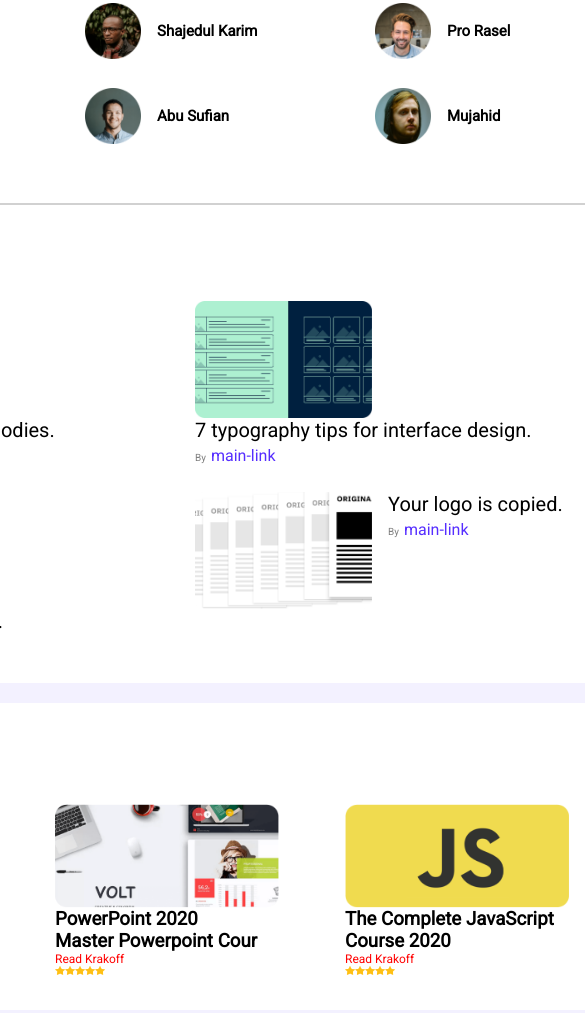
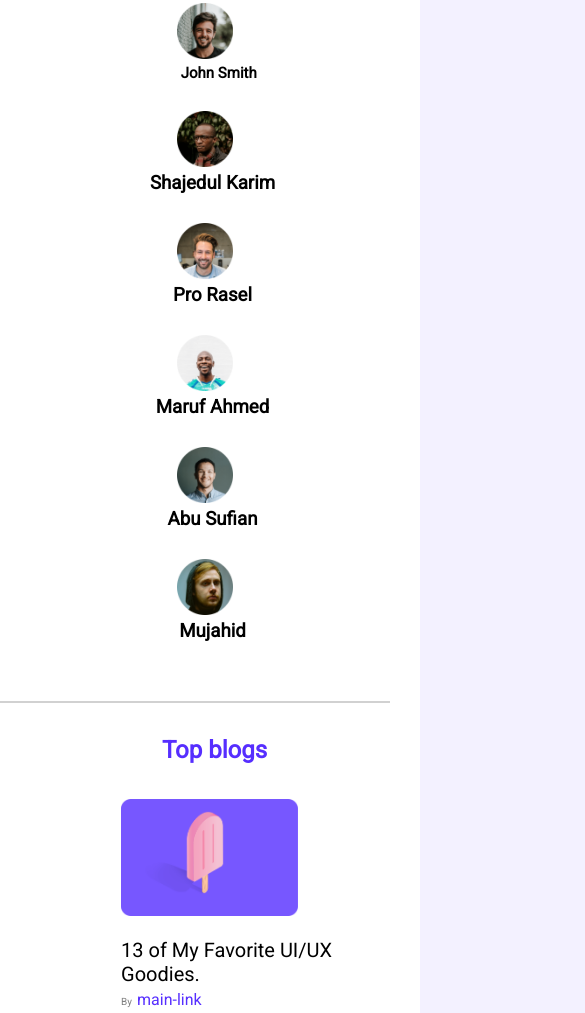
Before and after one commit to Armanur22880/css-landing-page, a plain HTML site: page index.html in a window 390 px wide. Shown: the part 224-1237 px from the top of the page, 585 px wide, since content can reach past the window. Drawn offline with Linux system fonts and the light colour scheme; a web font is replaced by a local one.

Commit message:
css-landing-page commit

```diff
--- a/index.html
+++ b/index.html
@@ -8,6 +8,7 @@
 <link rel="preconnect" href="https://fonts.gstatic.com" crossorigin>
 <link href="https://fonts.googleapis.com/css2?family=Licorice&family=Poppins:wght@400;500&family=Roboto:wght@300;400&display=swap" rel="stylesheet">
     <link rel="stylesheet" href="style.css">
+    <link rel="stylesheet" href="style2.css">
     <style>
 
     </style>
@@ -46,23 +47,23 @@
                     </div>
                     <div class="player">
                         <img src="images\players\player-2.png" alt="">
-                        <h2>Shajedul Karim</h2>
+                        <h3>Shajedul Karim</h2>
                     </div>
                     <div class="player">
                         <img src="images\players\player-3.png" alt="">
-                        <h2>Pro Rasel</h2>
+                        <h3>Pro Rasel</h2>
                     </div>
                     <div class="player">
                         <img src="images\players\player-4.png" alt="">
-                        <h2>Maruf Ahmed</h2>
+                        <h3>Maruf Ahmed</h2>
                     </div>
                     <div class="player">
                         <img src="images\players\player-5.png" alt="">
-                        <h2>Abu Sufian</h2>
+                        <h3>Abu Sufian</h2>
                     </div>
                     <div class="player">
                         <img src="images\players\player-6.png" alt="">
-                        <h2>Mujahid</h2>
+                        <h3>Mujahid</h2>
                     </div>
                    </div>
                </div>
--- a/style.css
+++ b/style.css
@@ -9,7 +9,7 @@
 }
 .player{
     display: flex;
-    flex-wrap: wrap;
+
     align-items: center;
     padding-bottom:29px;
     margin-left: 35px;
@@ -24,6 +24,85 @@
 
 
 }
+/* @media only screen and (max-width:688px) {
+    .containers{
+        width:100%;
+    }
+
+section.containers {
+    width: 100%;
+}
+.containers .top-players{
+    display: flex;
+    flex-direction: column;
+    justify-content: center;
+    align-items: center;
+
+}
+.containers .top-players h2{
+    margin-left: 10%;
+}
+    .players{
+        grid-template-columns: repeat(1,1fr);
+        justify-content: center;
+
+    }
+    .players .player{
+        display: flex;
+        flex-direction: column;
+
+    }
+    .players .player img{
+        margin-bottom:5px;
+    }
+    .containers .top-blogs{
+        display: flex;
+        flex-direction: column;
+        justify-content: center;
+        align-items: center;
+
+    }
+    .containers .top-blogs h2{
+        margin-left: 10%;
+    }
+    .top-blogs .blog-container{
+        grid-template-columns: repeat(1,1fr);
+    }
+    .top-blogs .blog-container .blogs{
+        display: flex;
+        flex-direction: column;
+        padding-left:30%;
+
+    }
+    .top-blogs .blog-container .blogs img{
+        margin-bottom: 10%;
+    }
+    .containers .course-container{
+        display: flex;
+        flex-direction: column;
+        justify-content: center;
+        align-items: center;
+
+    }
+    .containers .course-container h2{
+        margin-left: 10%;
+    }
+    .course-container .courses{
+        grid-template-columns: repeat(1,1fr);
+    }
+    .course-container .courses .course{
+        display: flex;
+        flex-direction: column;
+        padding-left:15%;
+    }
+    .course-container .courses .course img{
+        margin-bottom: 8%;
+    }
+
+
+} */
+
+
 .top-players{
     margin-bottom:30px;
 }
@@ -47,7 +126,7 @@ font-family: 'Roboto', sans-serif;
 }
 main{
     display: flex;
-    flex-wrap: wrap;
+
     justify-content:center;
     align-items: center;
 }
@@ -58,10 +137,11 @@ hr{
     display: grid;
     grid-template-columns:repeat(2, 1fr);
 }
+
 .blogs{
 
     display: flex;
-    flex-wrap: wrap;
+
     padding-right: 33px;
     padding-bottom:26px;
 }
@@ -105,7 +185,7 @@ hr{
 } */
 .course{
     display: flex;
-    flex-wrap: wrap;
+
     flex-direction: column;
     width:230px;
     padding:5px;
@@ -127,9 +207,10 @@ hr{
     display:grid;
     grid-template-columns:repeat(3, 1fr);
 }
+
 .img-container{
     display:flex;
-    flex-wrap: wrap;
+
 }
 header{
     background-color:#562EFF;
@@ -144,7 +225,7 @@ header{
 nav{
     width:870px;
     display: flex;
-    flex-wrap: wrap;
+
     justify-content: space-between;
 }
 .nav-part-1 img{
@@ -163,13 +244,13 @@ nav{
 }
 .nav-part-2{
     display: flex;
-    flex-wrap: wrap;
+
     justify-content: center;
     align-items: center;
 }
 .nav-part-1{
     display: flex;
-    flex-wrap: wrap;
+
     justify-content: center;
     align-items: center;
 }
--- /dev/null
+++ b/style2.css
@@ -0,0 +1,77 @@
+@media only screen and (max-width:688px) {
+    .containers{
+        width:100%;
+    }
+
+section.containers {
+    width: 100%;
+}
+.containers .top-players{
+    display: flex;
+    flex-direction: column;
+    justify-content: center;
+    align-items: center;
+
+}
+.containers .top-players h2{
+    margin-left: 10%;
+}
+    .players{
+        grid-template-columns: repeat(1,1fr);
+        justify-content: center;
+
+    }
+    .players .player{
+        display: flex;
+        flex-direction: column;
+
+    }
+    .players .player img{
+        margin-bottom:5px;
+    }
+    .containers .top-blogs{
+        display: flex;
+        flex-direction: column;
+        justify-content: center;
+        align-items: center;
+
+    }
+    .containers .top-blogs h2{
+        margin-left: 10%;
+    }
+    .top-blogs .blog-container{
+        grid-template-columns: repeat(1,1fr);
+    }
+    .top-blogs .blog-container .blogs{
+        display: flex;
+        flex-direction: column;
+        padding-left:30%;
+
+    }
+    .top-blogs .blog-container .blogs img{
+        margin-bottom: 10%;
+    }
+    .containers .course-container{
+        display: flex;
+        flex-direction: column;
+        justify-content: center;
+        align-items: center;
+
+    }
+    .containers .course-container h2{
+        margin-left: 10%;
+    }
+    .course-container .courses{
+        grid-template-columns: repeat(1,1fr);
+    }
+    .course-container .courses .course{
+        display: flex;
+        flex-direction: column;
+        padding-left:15%;
+    }
+    .course-container .courses .course img{
+        margin-bottom: 8%;
+    }
+
+
+}
```
